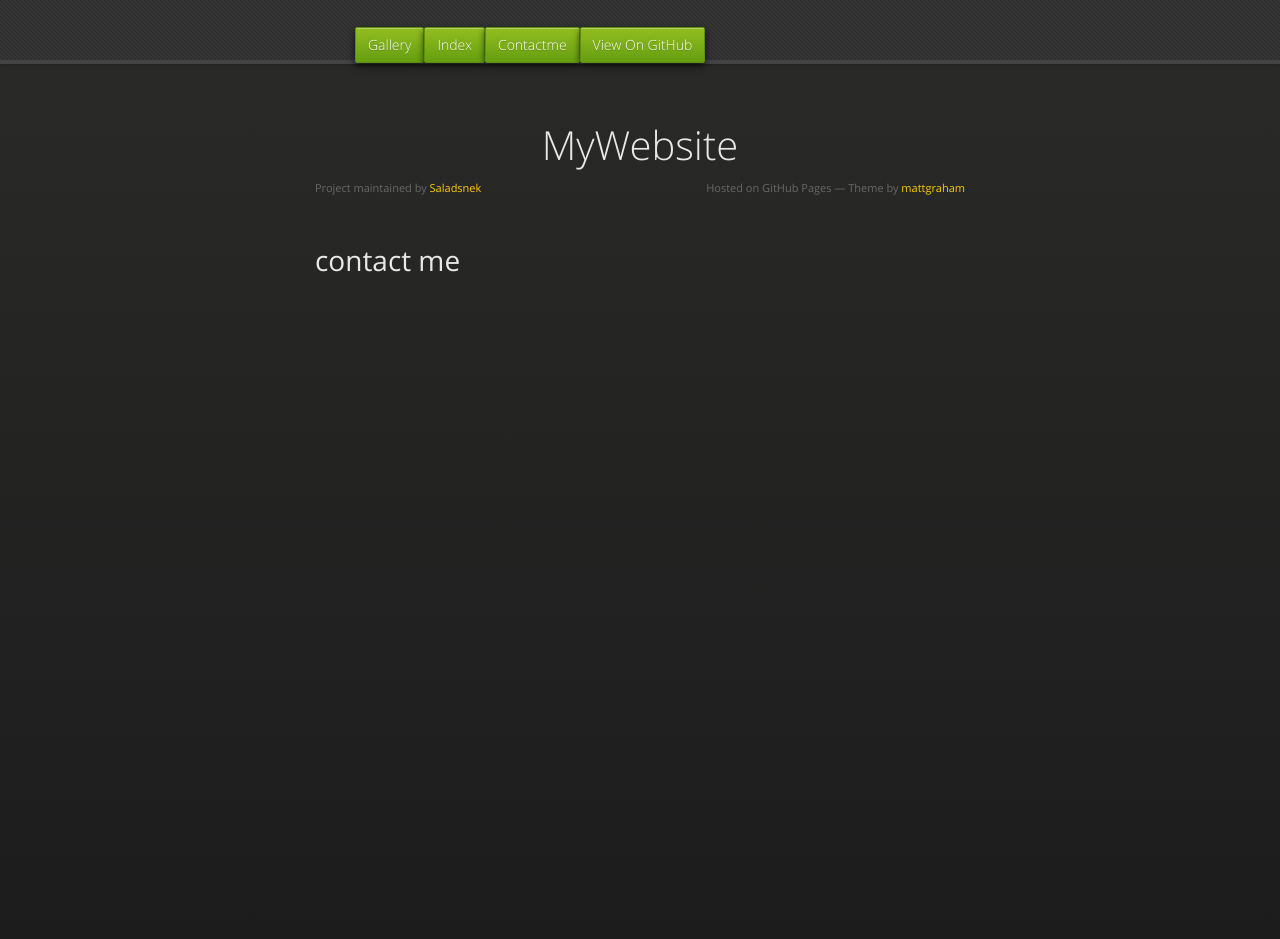
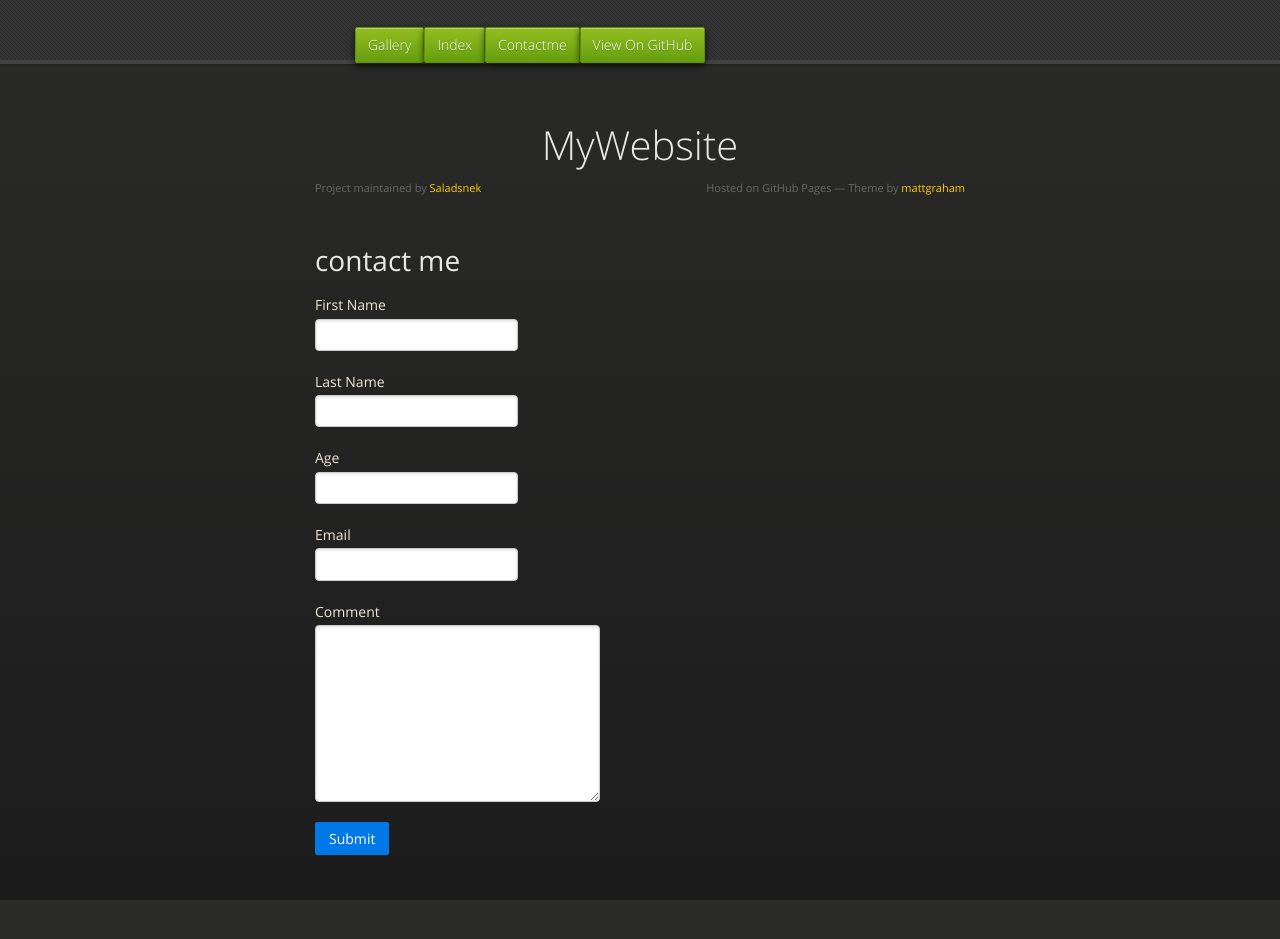
Before and after one commit to Saladsnek/MyWebsite, a Jekyll site: the page built from contactme.md, in a window 1280 px wide and 965 px high. Shown: the top 939 px of the window. Built offline with Jekyll 4.4.1, drawn with Linux system fonts in a browser that asks for light colours; nearby versions of some CDN libraries; the repository's description, which GitHub fills in, is left out; our own code applies the rules of GitHub Pages for plain Markdown files.

Commit message:
Update form.html

```diff
--- a/_layouts/form.html
+++ b/_layouts/form.html
@@ -50,6 +50,28 @@
 
         {{ content }}
 
+        <form class="pure-form pure-form-stacked"   action="https://formspree.io/mzbegedz"
+  method="POST">
+		<p>First Name
+			<input type="text" name="First name" required/>
+		</p>
+		<p>Last Name
+			<input type="text" name="Surname" required/>
+		</p>
+		<p>Age
+			<input type="number" name="Age" required/>
+		</p>
+		<p>Email
+			<input type="email" name="_replyto" required/>
+		</p>
+		<p>Comment <br>
+		<textarea name="message" id="" cols="30" rows="10"></textarea>
+		</p>
+		<p>
+			<input type="submit" value="Submit"  class="pure-button pure-button-primary"/>
+		</p>
+	</form>
+
       </section>
 
     </div>
```
